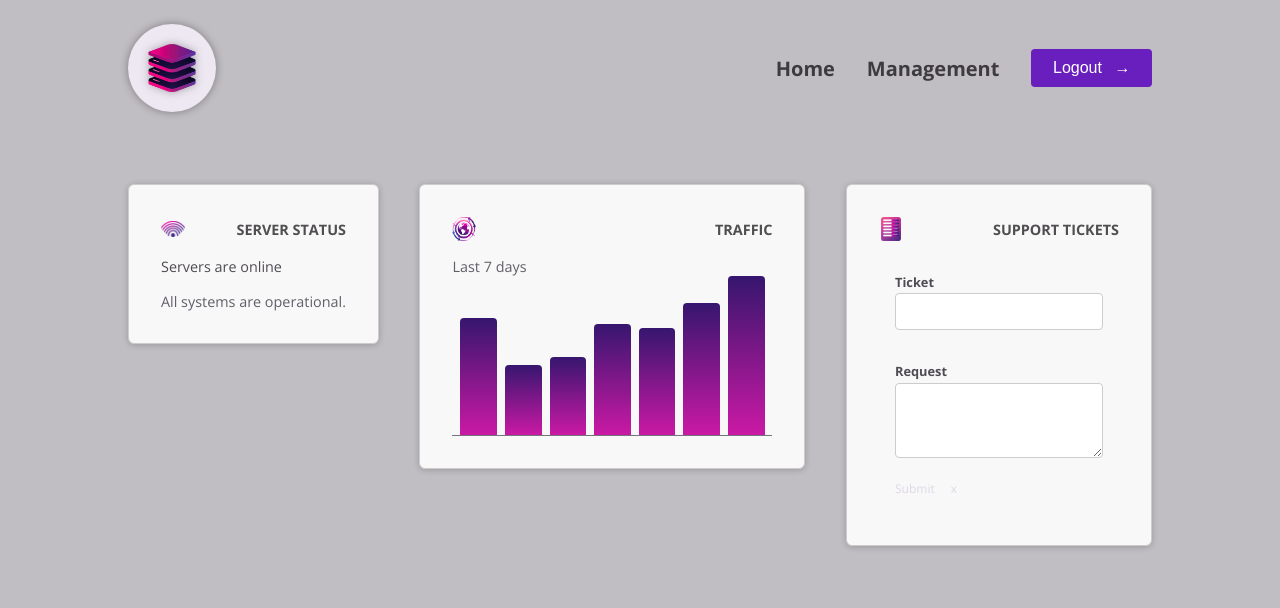
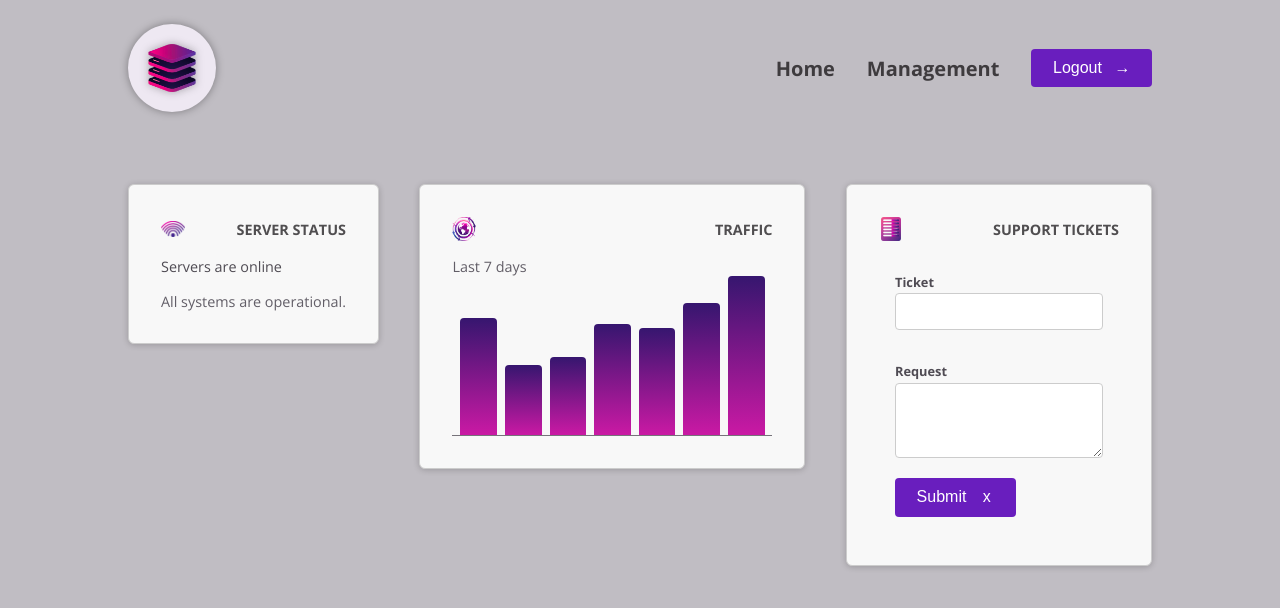
Before and after one commit to mwhitfieldwork/angular-component-template-deep-dive, an Angular app in the folder 01-starting-project/: page / in a window 1280 px wide. Shown: the top 608 px of the page. Built offline with nearby package versions, Linux system fonts and the light colour scheme.

Commit message:
Enable the dashboard buttons to look the same

```diff
--- a/01-starting-project/src/app/dashboard/tickets/new-ticket/new-ticket.component.css
+++ b/01-starting-project/src/app/dashboard/tickets/new-ticket/new-ticket.component.css
@@ -31,7 +31,7 @@ article {
     text-align: left;
   }
 
-  button {
+  /*button {
     flex: 1;
     width: 100%;
     font: inherit;
@@ -41,7 +41,7 @@ article {
     display: flex;
     justify-content: space-between;
     align-items: center;
-  }
+  }*/
 
   button span:first-child {
     margin-bottom: 0.1rem;
@@ -61,12 +61,12 @@ article {
     padding-top: 0;
   }
 
-  p button {
+  /*p button {
     padding: 0;
     width: auto;
     display: inline;
     font-size: 0.75rem;
-  }
+  }*/
 
   p button:hover {
     color: #ec9fea;
```
